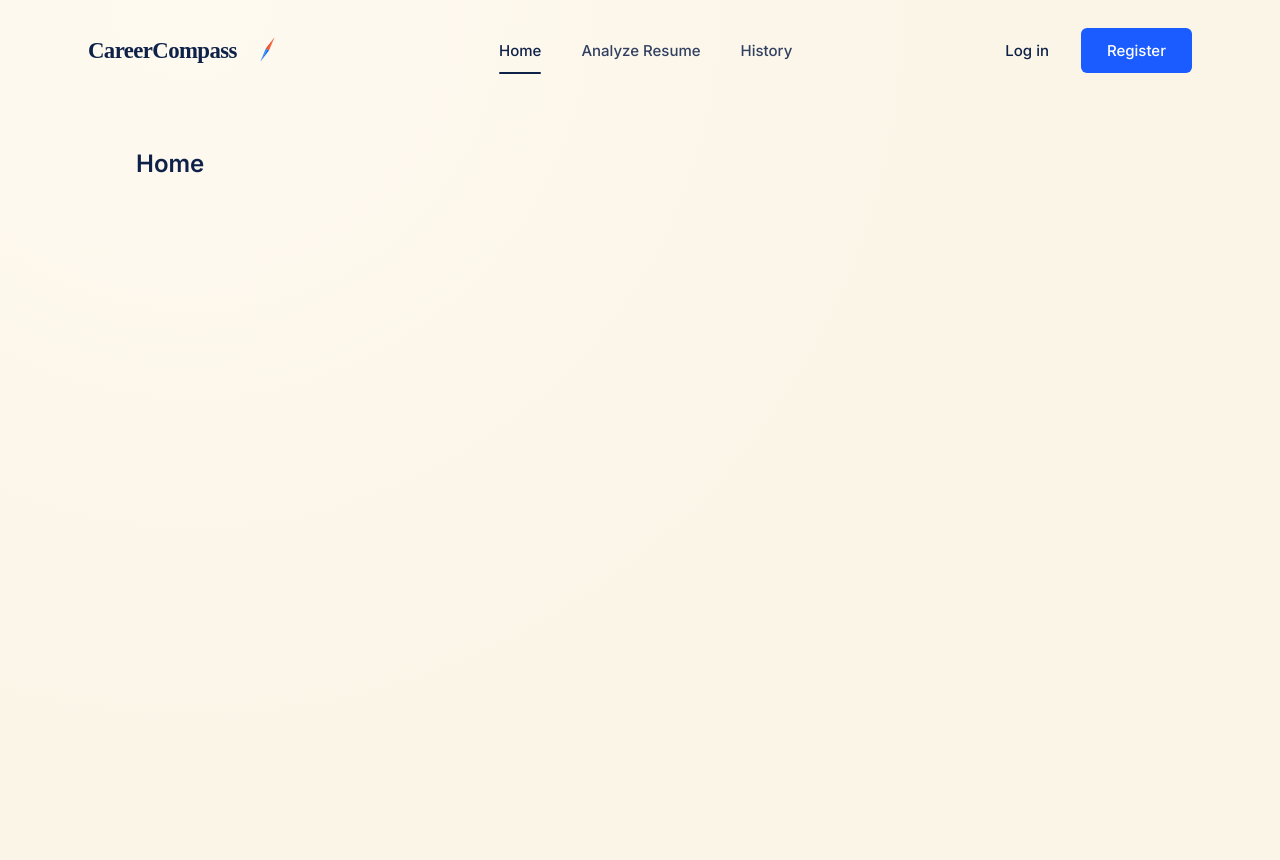
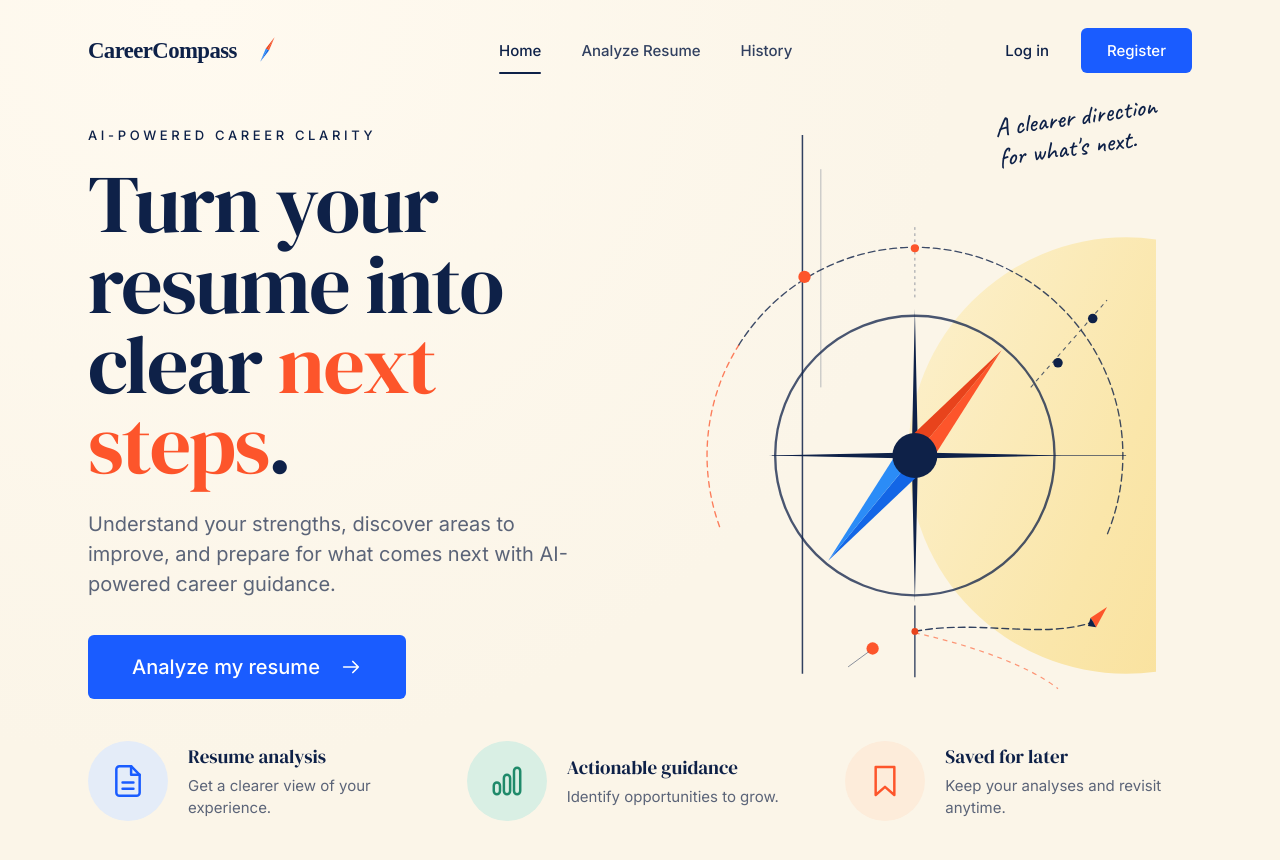
Before and after one commit to BarensDev/CareerCompass, a React (Vite) app: page / in a window 1280 px wide. Shown: the top 860 px of the page. Before the commit the page ends 800 px from the top, so only its background shows below. Built offline with nearby package versions, Linux system fonts and the light colour scheme.

Commit message:
Build the Home page with the hero and feature highlights

```diff
--- a/src/pages/Home/Home.jsx
+++ b/src/pages/Home/Home.jsx
@@ -1,10 +1,70 @@
+import { Link } from 'react-router-dom'
+
+import heroIllustration from '../../assets/svg/01-home/hero-illustration-full.svg'
+import featureResume from '../../assets/svg/01-home/feature-resume-analysis.svg'
+import featureGuidance from '../../assets/svg/01-home/feature-actionable-guidance.svg'
+import featureSaved from '../../assets/svg/01-home/feature-saved-for-later.svg'
+import arrowRight from '../../assets/svg/07-icons/white/arrow-right.svg'
 import styles from './Home.module.css'
+
+const features = [
+  {
+    icon: featureResume,
+    title: 'Resume analysis',
+    text: 'Get a clearer view of your experience.',
+  },
+  {
+    icon: featureGuidance,
+    title: 'Actionable guidance',
+    text: 'Identify opportunities to grow.',
+  },
+  {
+    icon: featureSaved,
+    title: 'Saved for later',
+    text: 'Keep your analyses and revisit anytime.',
+  },
+]
 
 function Home() {
   return (
-    <section className={styles.page}>
-      <h1>Home</h1>
-    </section>
+    <div className={styles.page}>
+      <section className={styles.hero}>
+        <div className={styles.content}>
+          <p className={styles.eyebrow}>AI-powered career clarity</p>
+
+          <h1 className={styles.title}>
+            Turn your resume into clear <span className={styles.highlight}>next steps</span>.
+          </h1>
+
+          <p className={styles.description}>
+            Understand your strengths, discover areas to improve, and prepare for what comes next
+            with AI-powered career guidance.
+          </p>
+
+          <Link to="/analyze" className={styles.cta}>
+            Analyze my resume
+            <img src={arrowRight} alt="" />
+          </Link>
+        </div>
+
+        <div className={styles.visual}>
+          <p className={styles.note}>A clearer direction for what&apos;s next.</p>
+          <img src={heroIllustration} alt="" className={styles.illustration} />
+        </div>
+      </section>
+
+      <section className={styles.features}>
+        {features.map((feature) => (
+          <article key={feature.title} className={styles.feature}>
+            <img src={feature.icon} alt="" className={styles.featureIcon} />
+            <div>
+              <h2 className={styles.featureTitle}>{feature.title}</h2>
+              <p className={styles.featureText}>{feature.text}</p>
+            </div>
+          </article>
+        ))}
+      </section>
+    </div>
   )
 }
 
--- a/src/pages/Home/Home.module.css
+++ b/src/pages/Home/Home.module.css
@@ -1,3 +1,151 @@
 .page {
-  padding: 48px;
+  display: flex;
+  flex-direction: column;
+  gap: 40px;
+  padding-bottom: 48px;
 }
+
+.hero {
+  display: grid;
+  grid-template-columns: minmax(0, 1.05fr) minmax(0, 1fr);
+  align-items: center;
+  gap: 24px;
+}
+
+.content {
+  padding-top: 24px;
+}
+
+.eyebrow {
+  margin-bottom: 20px;
+  font-size: 13px;
+  font-weight: 500;
+  letter-spacing: 0.28em;
+  text-transform: uppercase;
+}
+
+.title {
+  font-family: var(--font-serif);
+  font-size: clamp(48px, 6.4vw, 84px);
+  font-weight: 400;
+  line-height: 0.98;
+  letter-spacing: -0.02em;
+}
+
+.highlight {
+  color: var(--color-orange);
+}
+
+.description {
+  max-width: 480px;
+  margin-top: 24px;
+  font-size: 20px;
+  line-height: 1.5;
+  color: var(--color-text-muted);
+}
+
+.cta {
+  display: inline-flex;
+  align-items: center;
+  gap: 20px;
+  margin-top: 36px;
+  padding: 20px 44px;
+  border-radius: var(--radius-sm);
+  background-color: var(--color-blue);
+  color: #fff;
+  font-size: 20px;
+  font-weight: 500;
+  transition: background-color 0.15s ease;
+}
+
+.cta:hover {
+  background-color: var(--color-blue-dark);
+}
+
+.cta img {
+  width: 22px;
+  height: 22px;
+}
+
+.visual {
+  position: relative;
+}
+
+.note {
+  position: absolute;
+  top: 0;
+  right: 16px;
+  max-width: 180px;
+  font-family: var(--font-hand);
+  font-size: 26px;
+  line-height: 1.15;
+  transform: rotate(-8deg);
+}
+
+.illustration {
+  width: 100%;
+  max-height: 600px;
+  object-fit: contain;
+}
+
+.features {
+  display: grid;
+  grid-template-columns: repeat(3, 1fr);
+  gap: 32px;
+}
+
+.feature {
+  display: flex;
+  align-items: center;
+  gap: 20px;
+}
+
+.featureIcon {
+  flex-shrink: 0;
+  width: 80px;
+  height: 80px;
+}
+
+.featureTitle {
+  margin-bottom: 6px;
+  font-family: var(--font-serif);
+  font-size: 19px;
+  font-weight: 400;
+}
+
+.featureText {
+  font-size: 15px;
+  line-height: 1.5;
+  color: var(--color-text-muted);
+}
+
+@media (max-width: 860px) {
+  .hero {
+    grid-template-columns: 1fr;
+  }
+
+  .visual {
+    max-width: 420px;
+    margin: 0 auto;
+  }
+
+  .note {
+    font-size: 20px;
+  }
+
+  .description {
+    font-size: 17px;
+  }
+
+  .cta {
+    width: 100%;
+    justify-content: center;
+    padding: 16px 24px;
+    font-size: 18px;
+  }
+
+  .features {
+    grid-template-columns: 1fr;
+    gap: 20px;
+  }
+}
```
